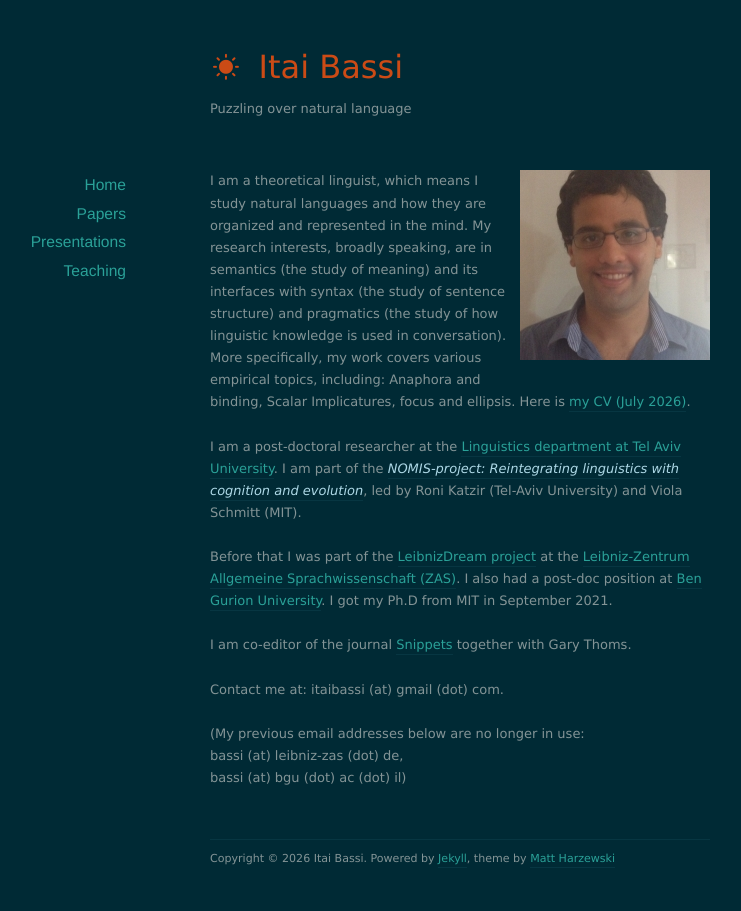
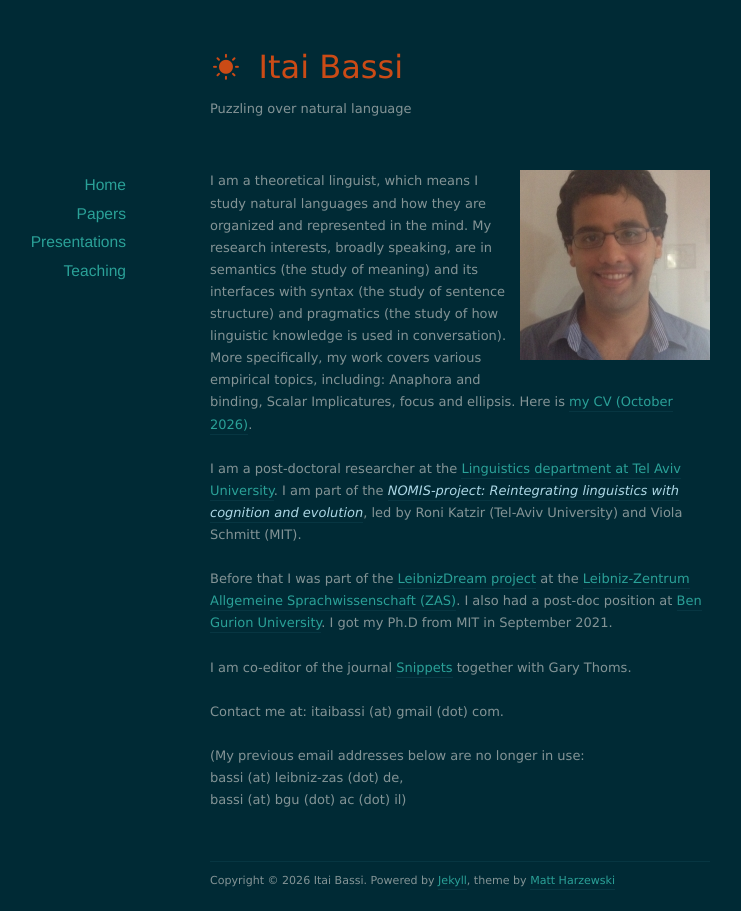
Before and after one commit to itaibassi/itaibassi.github.io, a Jekyll site: the page built from index.html, in a window 1280 px wide. Shown: the whole page, without its empty margins (180-921 px from the left). Built offline with Jekyll 4.4.1, drawn with Linux system fonts in a browser that asks for light colours; nearby versions of some CDN libraries; the list of posts is cut into pages by our own code.

Commit message:
Update index.html

```diff
--- a/index.html
+++ b/index.html
@@ -6,7 +6,7 @@ title: Itai Bassi
 
 <img src="/images/nice_photo.jpeg" class="right" />
 I am a theoretical linguist, which means I study natural languages and how they are organized and represented in the mind. My research interests, broadly speaking, are in semantics (the study of meaning) and its interfaces with syntax (the study of sentence structure) and pragmatics (the study of how linguistic knowledge is used in conversation). More specifically, my work covers various empirical topics, including: Anaphora and binding, Scalar Implicatures, focus and ellipsis.
- Here is <a href="https://www.dropbox.com/scl/fi/swxan1vvsuj7wri9bxbtt/CV_July2026.pdf?rlkey=75jdxbmu4b5z9u49xo6vm26ko&dl=0">my CV (July 2026)</a>.
+ Here is <a href="https://www.dropbox.com/scl/fi/0t2xhe816xriv755hecce/CV_October26.pdf?rlkey=zmtgn40y8w0diii99kl74y9ji&dl=0">my CV (October 2026)</a>.
 
 <br><br>
 
```
